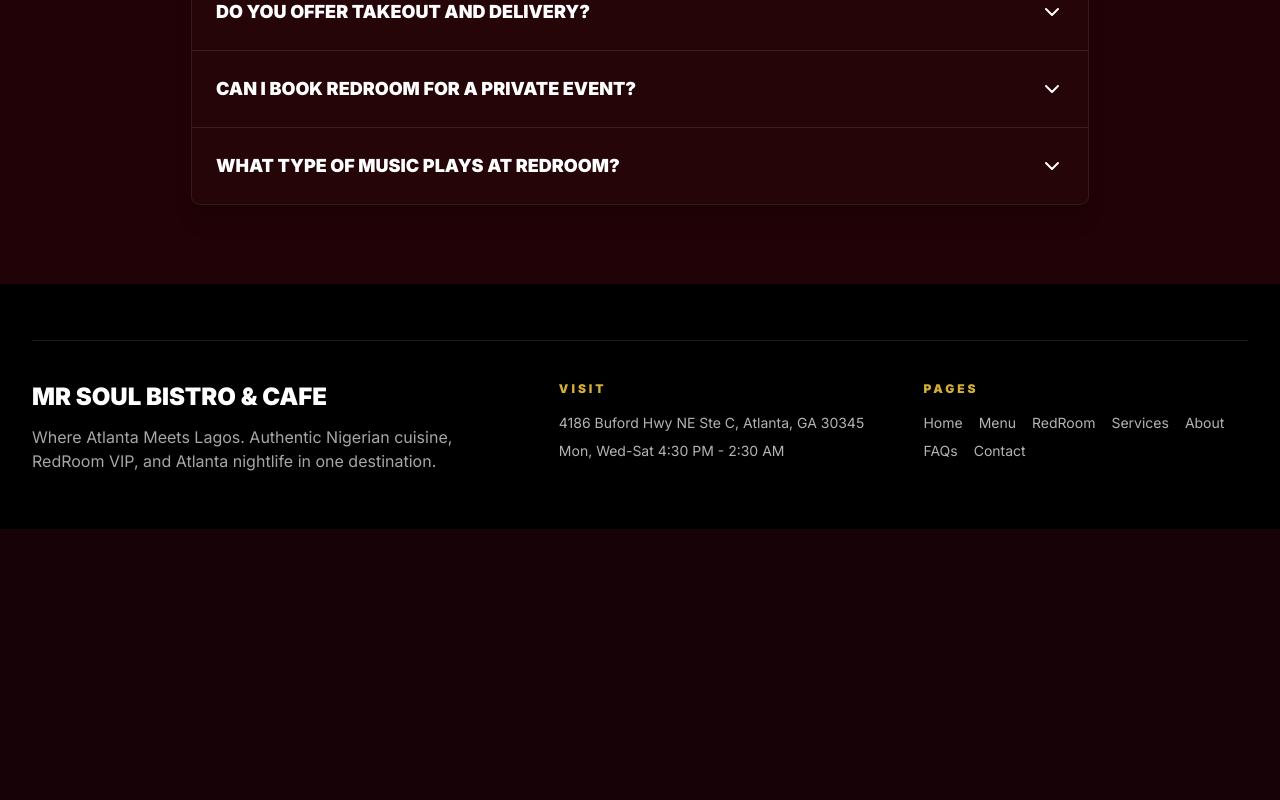
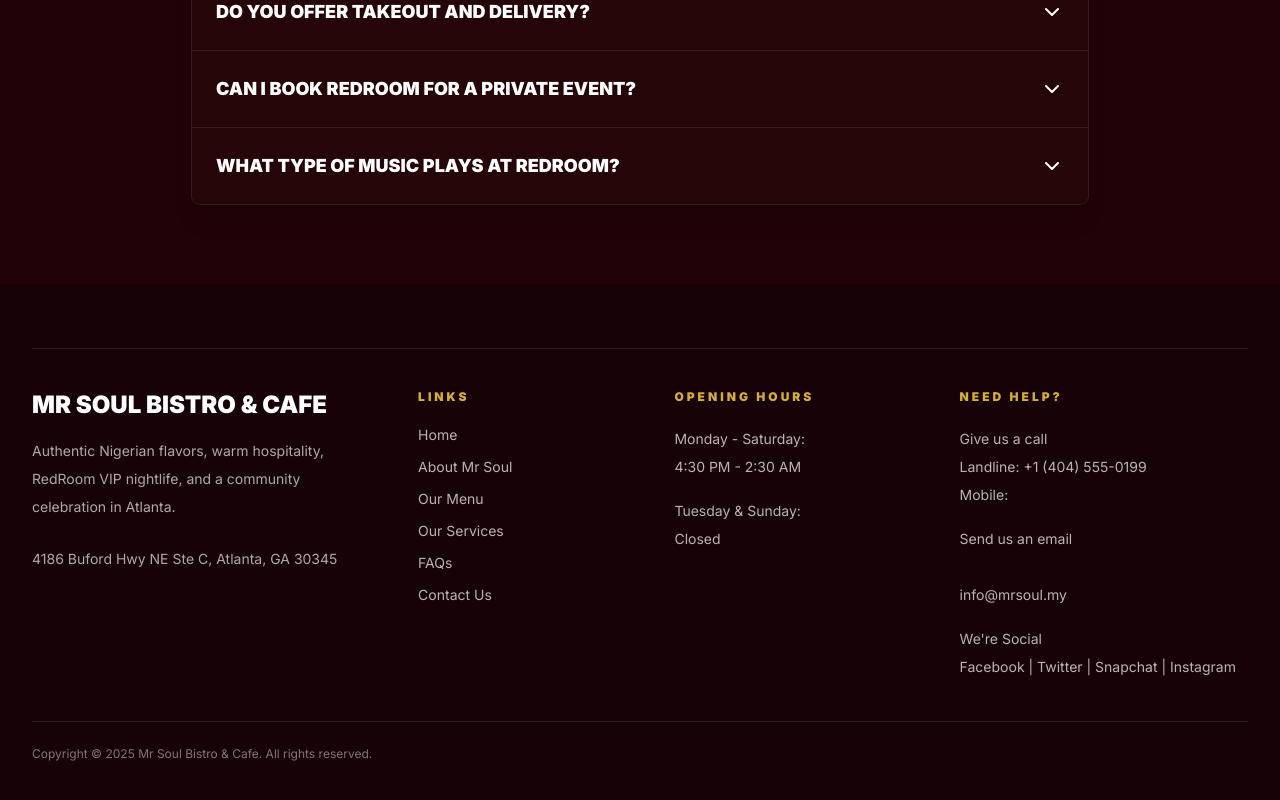
Before and after one commit to jayblast-spec/mr-soul-luxury-site, a Next.js app: page /faqs in a window 1280 px wide. Shown: the part 1192-1992 px from the top of the page. Before the commit the page ends 1721 px from the top, so only its background shows below. Built offline with nearby package versions, Linux system fonts and the light colour scheme.

Commit message:
Expand Mr Soul site content in src/components/Footer.tsx

```diff
--- a/src/components/Footer.tsx
+++ b/src/components/Footer.tsx
@@ -1,30 +1,58 @@
 import Link from "next/link";
-import { brand, navItems } from "@/lib/content";
+import { brand } from "@/lib/content";
+
+const links = [
+  ["Home", "/"],
+  ["About Mr Soul", "/about"],
+  ["Our Menu", "/menu"],
+  ["Our Services", "/services"],
+  ["FAQs", "/faqs"],
+  ["Contact Us", "/contact"],
+];
 
 export function Footer() {
   return (
-    <footer className="bg-black px-5 py-14 text-white sm:px-8">
-      <div className="mx-auto grid max-w-7xl gap-10 border-t border-white/10 pt-10 md:grid-cols-[1.2fr_0.8fr_0.8fr]">
+    <footer className="bg-[#170207] px-5 pb-10 pt-16 text-white sm:px-8">
+      <div className="mx-auto grid max-w-7xl gap-10 border-t border-white/10 pt-10 md:grid-cols-[1.2fr_0.75fr_0.85fr_1fr]">
         <div>
           <p className="text-2xl font-black uppercase tracking-normal">{brand.name}</p>
-          <p className="mt-3 max-w-md text-white/65">{brand.tagline}. Authentic Nigerian cuisine, RedRoom VIP, and Atlanta nightlife in one destination.</p>
+          <p className="mt-4 max-w-md text-sm leading-7 text-white/65">
+            Authentic Nigerian flavors, warm hospitality, RedRoom VIP nightlife, and a community celebration in Atlanta.
+          </p>
+          <p className="mt-6 text-sm leading-7 text-white/65">{brand.address}</p>
         </div>
+
         <div>
-          <p className="text-xs font-black uppercase tracking-[0.25em] text-[#D4AF37]">Visit</p>
-          <p className="mt-4 text-sm text-white/70">{brand.address}</p>
-          <p className="mt-2 text-sm text-white/70">{brand.hours}</p>
-        </div>
-        <div>
-          <p className="text-xs font-black uppercase tracking-[0.25em] text-[#D4AF37]">Pages</p>
-          <div className="mt-4 flex flex-wrap gap-x-4 gap-y-2">
-            {navItems.map((item) => (
-              <Link key={item.href} href={item.href} className="text-sm text-white/70 hover:text-white">
-                {item.label}
+          <p className="text-xs font-black uppercase tracking-[0.25em] text-[#D4AF37]">Links</p>
+          <div className="mt-5 grid gap-3">
+            {links.map(([label, href]) => (
+              <Link key={href} href={href} className="text-sm text-white/70 transition hover:text-white">
+                {label}
               </Link>
             ))}
           </div>
         </div>
+
+        <div>
+          <p className="text-xs font-black uppercase tracking-[0.25em] text-[#D4AF37]">Opening Hours</p>
+          <div className="mt-5 space-y-4 text-sm leading-7 text-white/70">
+            <p>Monday - Saturday:<br />4:30 PM - 2:30 AM</p>
+            <p>Tuesday & Sunday:<br />Closed</p>
+          </div>
+        </div>
+
+        <div>
+          <p className="text-xs font-black uppercase tracking-[0.25em] text-[#D4AF37]">Need Help?</p>
+          <div className="mt-5 space-y-4 text-sm leading-7 text-white/70">
+            <p>Give us a call<br />Landline: {brand.phone}<br />Mobile: {brand.mobile}</p>
+            <p>Send us an email<br />{brand.secondaryEmail}<br />{brand.email}</p>
+            <p>We&apos;re Social<br />Facebook | Twitter | Snapchat | Instagram</p>
+          </div>
+        </div>
       </div>
+      <p className="mx-auto mt-10 max-w-7xl border-t border-white/10 pt-6 text-xs text-white/45">
+        Copyright © 2025 Mr Soul Bistro & Cafe. All rights reserved.
+      </p>
     </footer>
   );
 }
```
